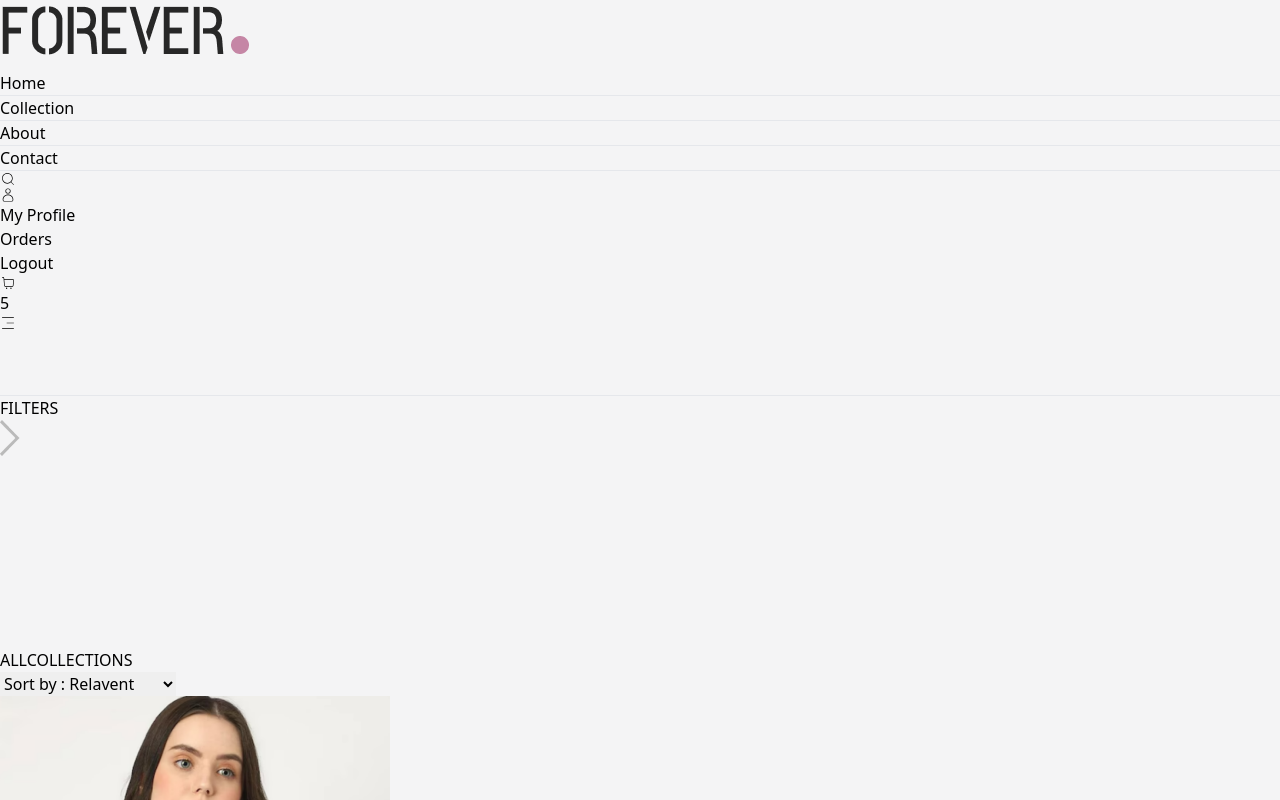
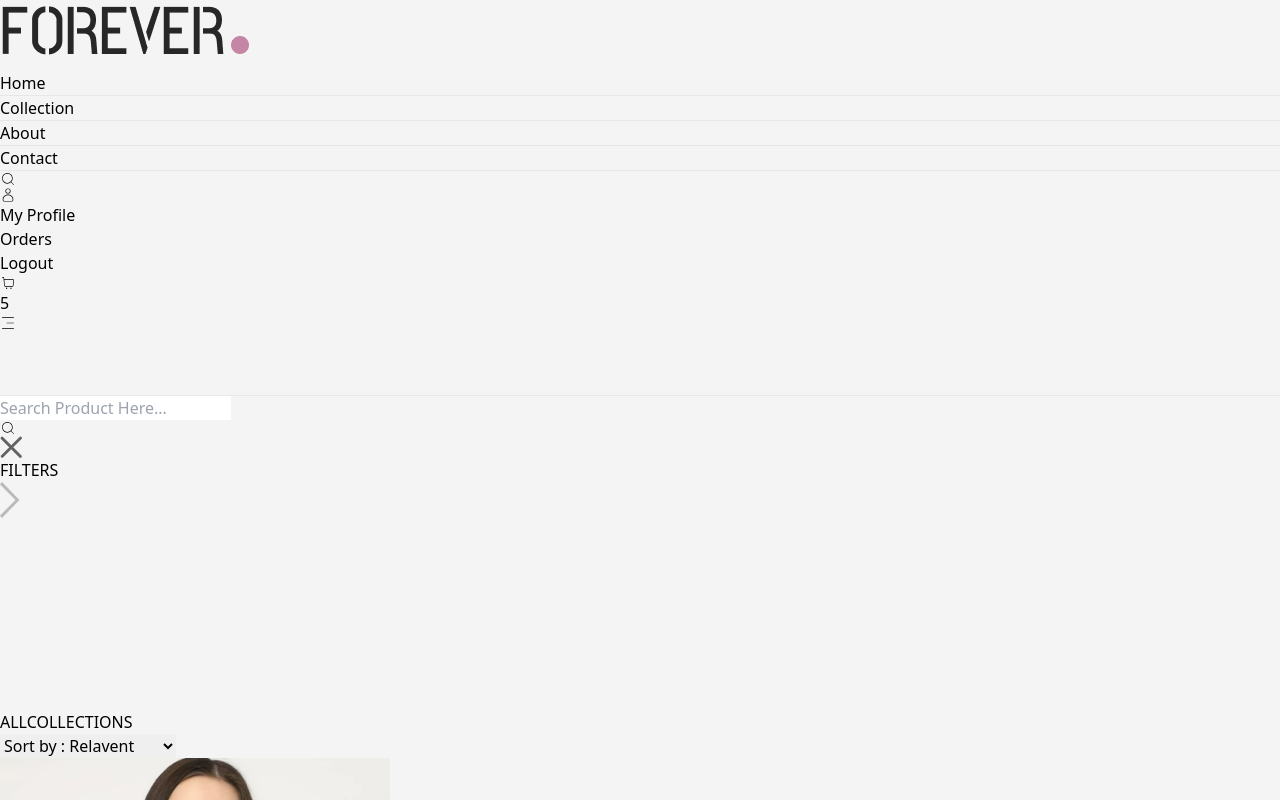
Before and after one commit to krunal-ar-panhal/Eco-front, a React (Vite) app: page /collection in a window 1280 px wide. Both pictures are taken after a click on the icon 8 px from the left and 179 px from the top of the page. Shown: the top 800 px of the page. Built offline with nearby package versions, Linux system fonts and the light colour scheme.

Commit message:
create search component and search query

```diff
--- a/src/App.jsx
+++ b/src/App.jsx
@@ -12,12 +12,14 @@ import Signup from "./Pages/Signup";
 import Product from "./Pages/Product";
 import Navbar from "./Components/Navbar";
 import Footer from "./Components/Footer";
+import Searchbox from "./Components/Searchbox";
 
 const App = () => {
   return (
     <BrowserRouter>
       <div className="px-4 sm:px-[5vw] md:px-[7vw] lg:px-[9vw]">
         <Navbar/>
+        <Searchbox/>
         <Routes>
           <Route path="/" element={<Home />} />
           <Route path="/cart" element={<Cart />} />
--- a/src/Components/Motion.jsx
+++ b/src/Components/Motion.jsx
@@ -9,7 +9,7 @@ const Motion = ({children}) => {
       initial={{ opacity: 0, translateY: -20 }}
       animate={{ opacity: 1, translateY: 0 }}
       transition={{ duration: 1.0 }}
-      className="flex flex-col sm:flex-row gap-1 sm:gap-10 pt-10 border-t"
+      className="flex flex-col sm:flex-row gap-1 sm:gap-10 pt-10 border-t w-full"
     >
         {children}
     </motion.div>
--- a/src/Components/Navbar.jsx
+++ b/src/Components/Navbar.jsx
@@ -2,9 +2,13 @@ import React, { useState } from "react";
 import { Link, NavLink } from "react-router-dom";
 import { CiSearch, CiUser, CiShoppingCart, CiMenuFries } from "react-icons/ci";
 import { IoChevronBackOutline } from "react-icons/io5";
+import { useDispatch, useSelector } from "react-redux";
+import { setShowSearch } from "../Redux/Shop/ShopSlice";
 
 const Navbar = () => {
   const [mobileMenu, setMobileMenu] = useState(false);
+
+  const dispatch = useDispatch();
 
   return (
     <>
@@ -39,7 +43,10 @@ const Navbar = () => {
         </div>
         <div className="flex gap-6 text-xl items-center">
           <div>
-          <CiSearch className="w-5 cursor-pointer font-bold" />
+            <CiSearch
+              onClick={() => dispatch(setShowSearch())}
+              className="w-5 cursor-pointer font-bold"
+            />
           </div>
 
           <div className="group relative">
@@ -49,8 +56,12 @@ const Navbar = () => {
                 <p className="cursor-pointer hover:text-black text-sm">
                   My Profile
                 </p>
-              <p className="cursor-pointer hover:text-black text-sm">Orders</p>
-              <p className="cursor-pointer hover:text-black text-sm">Logout</p>
+                <p className="cursor-pointer hover:text-black text-sm">
+                  Orders
+                </p>
+                <p className="cursor-pointer hover:text-black text-sm">
+                  Logout
+                </p>
               </div>
             </div>
           </div>
--- /dev/null
+++ b/src/Components/Searchbox.jsx
@@ -0,0 +1,61 @@
+import React, { useEffect, useState } from "react";
+import { useDispatch, useSelector } from "react-redux";
+import { CiSearch } from "react-icons/ci";
+import { setSearch, setShowSearch } from "../Redux/Shop/ShopSlice";
+import { motion, AnimatePresence } from "framer-motion";
+import { useLocation } from "react-router-dom";
+
+const Searchbox = () => {
+  const { search, showSearch } = useSelector((state) => state.shop);
+  const dispatch = useDispatch();
+  const [visible, setVisible] = useState(false);
+  const location = useLocation();
+
+  useEffect(() => {
+    if (location.pathname.includes('collection')) {
+      setVisible(true)
+    } else {
+      setVisible(false)
+    }
+    console.log("search box me location",location);
+
+  }, [location]);
+
+  const variants = {
+    open: { opacity: 1, height: "auto", transition: { duration: 0.3 } },
+    closed: { opacity: 0, height: 0, transition: { duration: 0.3 } },
+  };
+
+  return (
+    <AnimatePresence>
+      {showSearch && visible && (
+        <motion.div
+          className="border-t border-b bg-[#f4f4f5] text-center overflow-hidden"
+          initial="closed"
+          animate="open"
+          exit="closed"
+          variants={variants}
+        >
+          <div className="inline-flex items-center justify-center border border-gray-400 bg-[#f4f4f5] px-5 py-2 my-5 mx-3 rounded-full w-3/4 sm:w-1/2 ">
+            <input
+              value={search}
+              onChange={(e) => dispatch(setSearch(e.target.value))}
+              type="text"
+              placeholder="Search Product Here..."
+              className="flex-1 outline-none bg-inherit text-sm"
+            />
+            <CiSearch className="w-4" />
+          </div>
+          <img
+            onClick={() => dispatch(setShowSearch())}
+            src="/assets/cross_icon.png"
+            alt="cross"
+            className="inline w-3 cursor-pointer"
+          />
+        </motion.div>
+      )}
+    </AnimatePresence>
+  );
+};
+
+export default Searchbox;
--- a/src/Pages/Collection.jsx
+++ b/src/Pages/Collection.jsx
@@ -5,7 +5,7 @@ import ProductItem from "../Components/ProductItem";
 import Motion from "../Components/Motion";
 
 const Collection = () => {
-  const { Products } = useSelector((state) => state.shop);
+  const { Products , search , showSearch } = useSelector((state) => state.shop);
   const [showFilter, setShowFilter] = useState(false);
   const [filterProducts, setFilterProducts] = useState([]);
   const [category, setCategory] = useState([]);
@@ -30,6 +30,13 @@ const Collection = () => {
 
   const applyFilter = () => {
     let productCopy = Products.slice();
+
+    if (showSearch && search) {
+      productCopy = productCopy.filter((item) =>
+        item.name.toLowerCase().includes(search.toLowerCase())
+      );
+    }
+
     if (category.length > 0) {
       productCopy = productCopy.filter((item) =>
         category.includes(item.category)
@@ -46,7 +53,7 @@ const Collection = () => {
 
   useEffect(() => {
     applyFilter();
-  }, [category, subCategory]);
+  }, [category, subCategory,search,showSearch]);
 
   const sortProduct = () => {
     const fpCopy = filterProducts.slice();
--- a/src/Redux/Shop/ShopSlice.js
+++ b/src/Redux/Shop/ShopSlice.js
@@ -1,12 +1,13 @@
 import { createSlice } from '@reduxjs/toolkit'
 import Product from '../../Data/ProductData.json'
-console.log(Product);
 
 
 const initialState = {
     Products: Product,
     currency : "₹",
-    delievery_fee : 10
+    delievery_fee : 10,
+    search : "",
+    showSearch : false,
 };
 
 
@@ -14,9 +15,14 @@ const shopSlice = createSlice({
     name : "shop",
     initialState ,
     reducers : {
-
+        setSearch : (state , action) => {
+            state.search = action.payload;
+        },
+        setShowSearch : (state) => {
+            state.showSearch = !state.showSearch
+        }
     }
 })
 
-export const {} = shopSlice.actions;
+export const {setSearch,setShowSearch} = shopSlice.actions;
 export default shopSlice.reducer
```
Also changed, not shown: src/context/shopContext.jsx (added, +25 -0 lines). Lines whose indentation alone changed are shown as unchanged.
